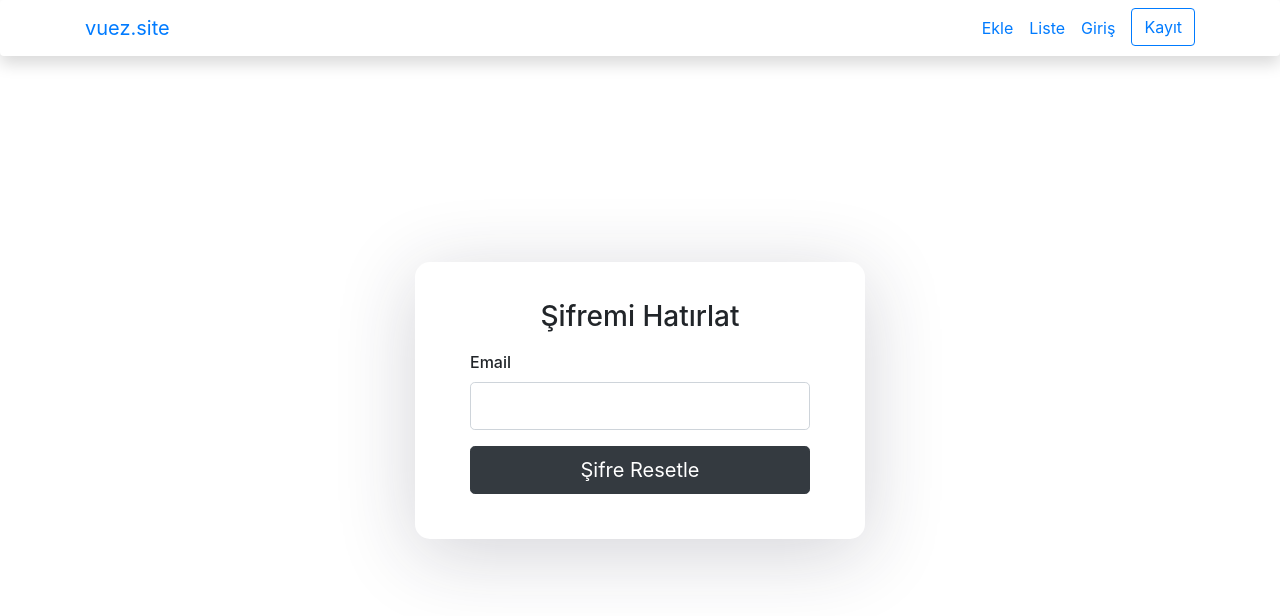
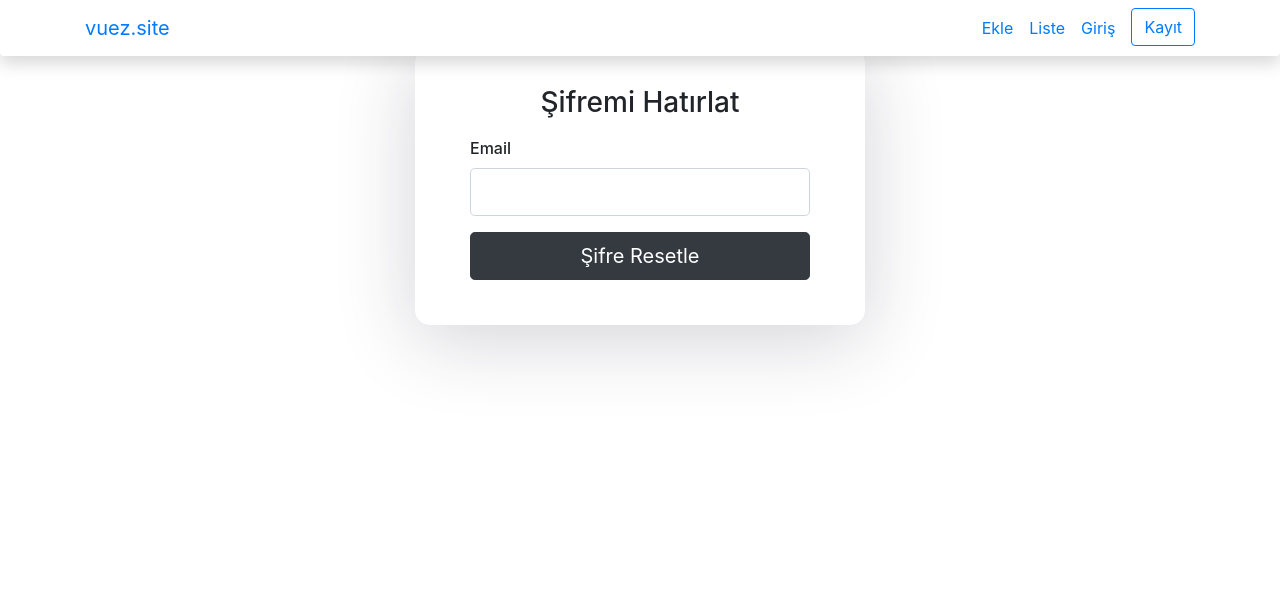
Before and after one commit to xbios/vue-firebase-crud-app, a Vue app: page /forgot-password in a window 1280 px wide. Shown: the top 616 px of the page. Built offline with nearby package versions, Linux system fonts and the light colour scheme.

Commit message:
home theme düzenleme

```diff
--- a/src/App.vue
+++ b/src/App.vue
@@ -46,17 +46,17 @@
       </div>
     </nav> -->
 
-    <!-- <div class="container mt-5">
+    <div class="container mt-5">
       <router-view></router-view>
-    </div> -->
+    </div>
 
     <!-- Main -->
-    <div class="App">
+    <!-- <div class="App">
       <div class="vertical-center">
         <div class="inner-block">
           <router-view />
         </div>
       </div>
-    </div>
+    </div> -->
   </div>
 </template>
--- a/src/components/ForgotPassword.vue
+++ b/src/components/ForgotPassword.vue
@@ -1,4 +1,6 @@
 <template>
+  <div class="vertical-center">
+    <div class="inner-block">
       <div class="vue-tempalte">
         <form @submit.prevent="forgetPassword">
           <h3>Şifremi Hatırlat</h3>
@@ -16,6 +18,8 @@
             Şifre Resetle
           </button>
         </form>
+      </div>
+    </div>
   </div>
 </template>
 
--- a/src/components/Home.vue
+++ b/src/components/Home.vue
@@ -4,19 +4,19 @@
       class="navbar navbar-dark bg-dark justify-content-between flex-nowrap flex-row"
     >
       <div class="container">
-        <a class="navbar-brand float-left">Firebase Vue CRUD Rehber 1.0</a>
+        <a class="navbar-brand float-left">(Firebase Vue CRUD) Rehber 1.0</a>
         <ul class="nav navbar-nav flex-row float-right">
           <li class="nav-item">
-            <router-link class="nav-link pr-3" to="/add">Add User</router-link>
+            <router-link class="nav-link pr-3" to="/add">Ekle</router-link>
           </li>
           <li class="nav-item">
-            <router-link class="nav-link" to="/list">View Users</router-link>
+            <router-link class="nav-link" to="/list">Liste</router-link>
           </li>
         </ul>
       </div>
     </nav>
 
-    <h3>Welcome</h3>
+    <h3>Hoşgeldiniz</h3>
     <p>{{ user.displayName }}</p>
     <p>{{ user.email }}</p>
 
@@ -25,7 +25,7 @@
       class="btn btn-dark btn-lg btn-block"
       @click="logOut()"
     >
-      Log out
+      Çıkış
     </button>
   </div>
 </template>
--- a/src/components/Login.vue
+++ b/src/components/Login.vue
@@ -1,4 +1,6 @@
 <template>
+  <div class="vertical-center">
+    <div class="inner-block">
       <div class="vue-tempalte">
         <form @submit.prevent="userLogin">
           <h3>Giriş</h3>
@@ -29,6 +31,8 @@
             <router-link to="/forgot-password">Şifremi Hatırlat ?</router-link>
           </p>
         </form>
+      </div>
+    </div>
   </div>
 </template>
 
--- a/src/components/Signup.vue
+++ b/src/components/Signup.vue
@@ -1,4 +1,6 @@
 <template>
+  <div class="vertical-center">
+    <div class="inner-block">
       <div class="vue-tempalte">
         <form @submit.prevent="userRegistration">
           <h3>Kayıt</h3>
@@ -40,6 +42,8 @@
           </p>
         </form>
       </div>
+    </div>
+  </div>
 </template>
 
 
```
Lines whose indentation alone changed are shown as unchanged.
